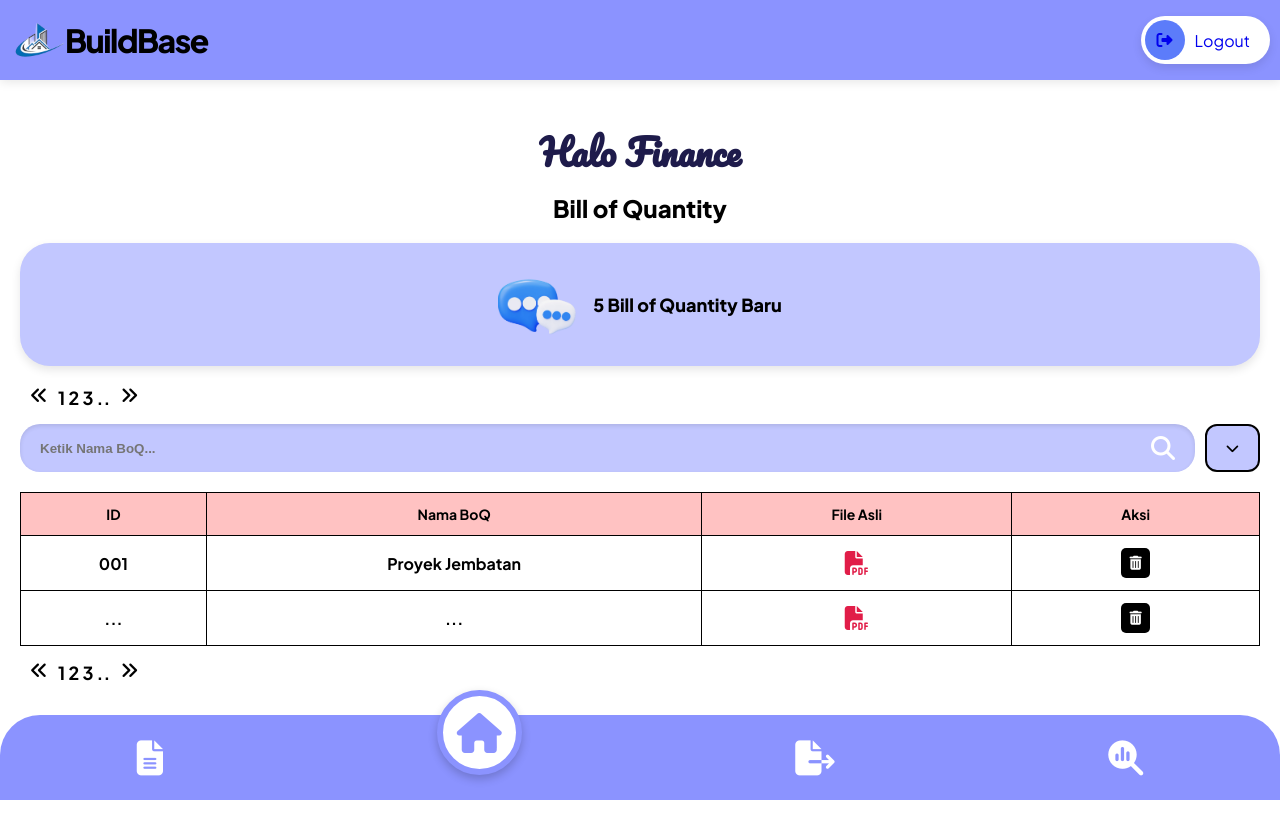
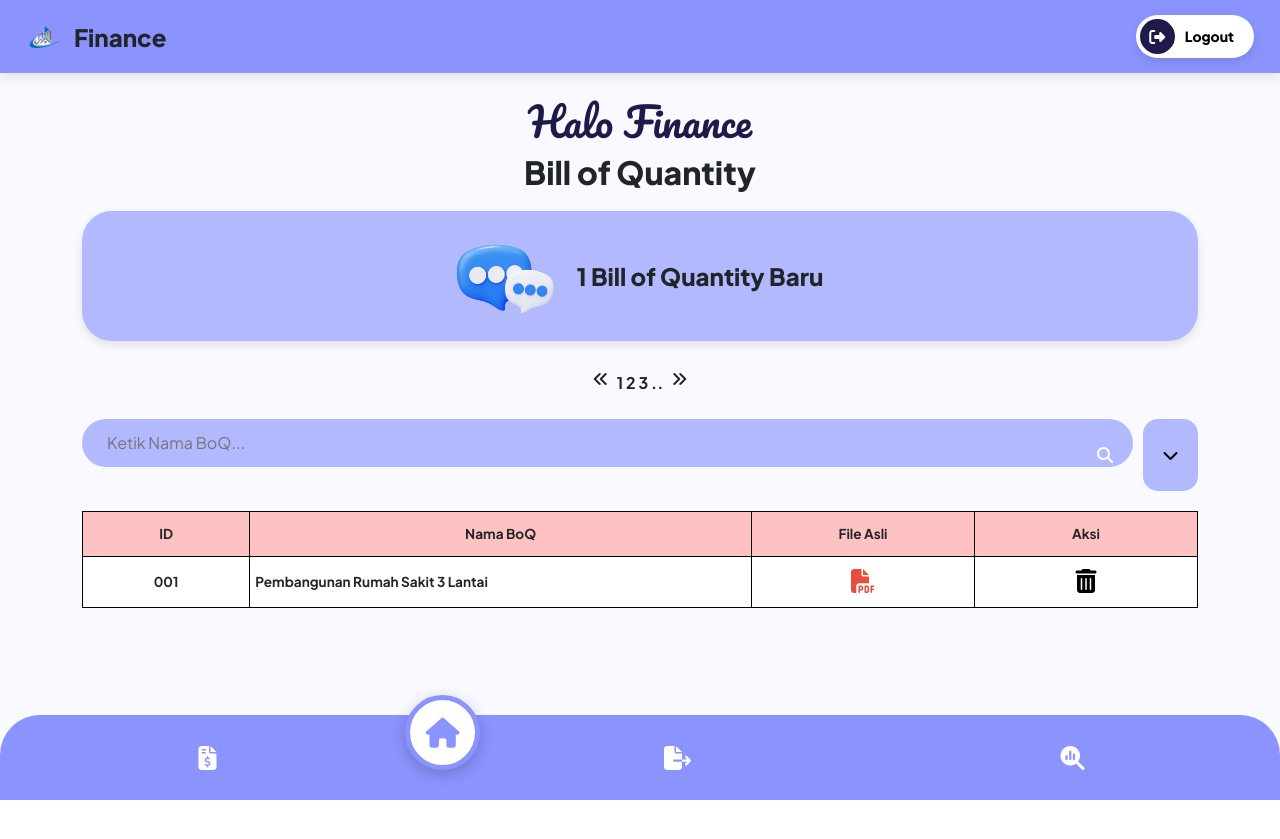
Before and after one commit to salsabilayrrr/buildbase, a PHP site: page /dashboard/finance.php in a window 1280 px wide. After the commit the page ends 800 px from the top, so only its background shows below. Run offline with PHP 8.4, Linux system fonts and the light colour scheme; data comes from the database, SQL or seed files in the repository.

Commit message:
halaman laporan keuangan dan input laporan keuangan

```diff
--- a/dashboard/finance.php
+++ b/dashboard/finance.php
@@ -1,113 +1,144 @@
 <?php
-session_start();
+include '../koneksi.php'; // Pastikan koneksi ke database buildbase_db sudah benar
+
+// 1. Ambil jumlah Bill of Quantity (BoQ) baru (Status Draft atau Belum Selesai)
+$q_count = mysqli_query($conn, "SELECT COUNT(*) as total FROM boq WHERE status_boq = 'Draft'");
+$boq_baru = mysqli_fetch_assoc($q_count)['total'];
+
+// 2. Logika Pencarian Tabel
+$keyword = "";
+if (isset($_POST['cari'])) {
+    $keyword = mysqli_real_escape_string($conn, $_POST['keyword']);
+    $query = "SELECT b.id_boq, r.deskripsi as nama_boq
+              FROM boq b
+              JOIN data_rfq r ON b.id_rfq = r.id_rfq
+              WHERE r.deskripsi LIKE '%$keyword%'";
+} else {
+    $query = "SELECT b.id_boq, r.deskripsi as nama_boq
+              FROM boq b
+              JOIN data_rfq r ON b.id_rfq = r.id_rfq
+              ORDER BY b.id_boq DESC";
+}
+$result = mysqli_query($conn, $query);
 ?>
+
 <!DOCTYPE html>
 <html lang="id">
 <head>
     <meta charset="UTF-8">
     <meta name="viewport" content="width=device-width, initial-scale=1.0">
     <title>BuildBase - Finance Dashboard</title>
-    <link href="https://fonts.googleapis.com/css2?family=Plus+Jakarta+Sans:wght@400;700;800&family=Pacifico&display=swap" rel="stylesheet">
+    <link href="https://cdn.jsdelivr.net/npm/bootstrap@5.3.0/dist/css/bootstrap.min.css" rel="stylesheet">
     <link rel="stylesheet" href="https://cdnjs.cloudflare.com/ajax/libs/font-awesome/6.4.0/css/all.min.css">
-    <link rel="stylesheet" href="../assets/css/StyleDashboardFinance.css">
+    <link rel="stylesheet" href="../assets/css/styleInputRFQCS.css"> <style>
+        .halo-text { font-family: 'Pacifico', cursive; color: #1e1b4b; text-align: center; margin-top: 20px; }
+        .section-title { font-weight: 800; text-align: center; margin-bottom: 20px; }
+
+        /* Card BoQ Baru */
+        .info-card { background-color: #B2B9FF; border-radius: 30px; padding: 25px; margin-bottom: 30px; box-shadow: 0 4px 10px rgba(0,0,0,0.1); }
+        .card-body { display: flex; align-items: center; gap: 20px; justify-content: center; }
+        .card-icon { width: 100px; }
+        .card-text { font-weight: 800; font-size: 1.5rem; margin: 0; }
+
+        .search-container { position: relative; max-width: 100%; margin-bottom: 20px; display: flex; gap: 10px; }
+        .search-box { position: relative; flex-grow: 1; }
+        .search-box input { border-radius: 50px; background-color: #B2B9FF; border: none; padding: 12px 25px; color: white; width: 100%; }
+        .search-box i { position: absolute; right: 20px; top: 50%; transform: translateY(-50%); color: white; }
+        .filter-btn { background-color: #B2B9FF; border-radius: 15px; width: 55px; display: flex; align-items: center; justify-content: center; color: black; border: none; }
+
+        .custom-table th { background-color: #FFC2C2 !important; border: 1px solid #000; }
+        .custom-table td { background-color: white !important; border: 1px solid #000; vertical-align: middle; }
+        .pdf-icon { color: #e74c3c; font-size: 1.5rem; }
+        .delete-icon { color: black; font-size: 1.5rem; cursor: pointer; }
+    </style>
 </head>
 <body>
 
     <header class="navbar-custom">
-        <div class="logo-section">
-            <img src="../assets/img/logo.png" alt="BuildBase" class="logo-img">
-            <span class="logo-text">BuildBase</span>
+        <div class="d-flex align-items-center">
+            <img src="../assets/img/logo.png" alt="BuildBase" style="width: 40px;" class="ms-3 me-2">
+            <span class="fw-black fs-4 text-dark" style="font-weight: 800;">Finance</span>
         </div>
-
-        <a href="../index.php" class="logout-btn">
-            <div class="icon-circle">
-                <i class="fa-solid fa-right-from-bracket"></i>
-            </div>
-            <span class="logout-label">Logout</span>
-        </a>
+        <div class="me-3">
+            <a href="logout.php" class="logout-btn">
+                <div class="icon-circle"><i class="fa-solid fa-right-from-bracket logout-icon-fa"></i></div>
+                <span class="logout-text">Logout</span>
+            </a>
+        </div>
     </header>
 
-    <main class="content">
+    <main class="container mt-4 mb-5">
         <h1 class="halo-text">Halo Finance</h1>
         <h2 class="section-title">Bill of Quantity</h2>
 
-        <div class="info-card">
+        <div class="info-card text-center">
             <div class="card-body">
                 <img src="../assets/img/assetfinance.png" alt="Icon" class="card-icon">
-                <p class="card-text">5 Bill of Quantity Baru</p>
+            <p class="card-text"><?= $boq_baru ?> Bill of Quantity Baru</p>
             </div>
         </div>
 
-        <div class="pagination">
+        <div class="d-flex justify-content-center gap-2 mb-4 fw-bold">
             <i class="fa-solid fa-angles-left"></i> 1 2 3 .. <i class="fa-solid fa-angles-right"></i>
         </div>
 
-        <div class="search-container">
+        <form method="POST" class="search-container">
             <div class="search-box">
-                <input type="text" placeholder="Ketik Nama BoQ...">
-                <i class="fa-solid fa-magnifying-glass"></i>
+                <input type="text" name="keyword" placeholder="Ketik Nama BoQ..." value="<?= $keyword ?>">
+                <button type="submit" name="cari" style="background:none; border:none;"><i class="fa-solid fa-magnifying-glass"></i></button>
             </div>
-            <button class="filter-btn">
-                <i class="fa-solid fa-chevron-down"></i>
-            </button>
-        </div>
+            <button type="button" class="filter-btn"><i class="fa-solid fa-chevron-down"></i></button>
+        </form>
 
         <div class="table-responsive">
-            <table class="custom-table">
+            <table class="custom-table text-center w-100">
                 <thead>
                     <tr>
                         <th width="15%">ID</th>
-                        <th width="40%">Nama BoQ</th>
-                        <th width="25%">File Asli</th>
+                        <th width="45%">Nama BoQ</th>
+                        <th width="20%">File Asli</th>
                         <th width="20%">Aksi</th>
                     </tr>
                 </thead>
                 <tbody>
+                    <?php while($row = mysqli_fetch_assoc($result)): ?>
                     <tr>
-                        <td>001</td>
-                        <td>Proyek Jembatan</td>
-                        <td><i class="fa-solid fa-file-pdf pdf-icon"></i></td>
-                        <td><i class="fa-solid fa-trash-can delete-icon"></i></td>
+                        <td><?= sprintf("%03d", $row['id_boq']) ?></td>
+                        <td class="text-start"><?= htmlspecialchars($row['nama_boq']) ?></td>
+                        <td><a href="#"><i class="fa-solid fa-file-pdf pdf-icon"></i></a></td>
+                        <td><a href="hapus_boq.php?id=<?= $row['id_boq'] ?>" onclick="return confirm('Hapus BoQ?')"><i class="fa-solid fa-trash-can delete-icon"></i></a></td>
                     </tr>
-                    <tr>
-                        <td>...</td>
-                        <td>...</td>
-                        <td><i class="fa-solid fa-file-pdf pdf-icon"></i></td>
-                        <td><i class="fa-solid fa-trash-can delete-icon"></i></td>
-                    </tr>
+                    <?php endwhile; ?>
                 </tbody>
             </table>
-        </div>
-
-        <div class="pagination">
-            <i class="fa-solid fa-angles-left"></i> 1 2 3 .. <i class="fa-solid fa-angles-right"></i>
         </div>
     </main>
 
     <nav id="navbar" class="bottom-nav">
-        <i class="fa-solid fa-file-lines nav-icon"></i>
-        <div class="home-btn-container">
-            <div class="home-btn">
-                <i class="fa-solid fa-house"></i>
-            </div>
-        </div>
-        <i class="fa-solid fa-file-export nav-icon"></i>
-        <i class="fa-solid fa-magnifying-glass-chart nav-icon"></i>
+        <a href="../finance/laporankeuangan.php" class="nav-item">
+            <i class="fa-solid fa-file-invoice-dollar text-white" style="font-size: 24px;"></i>
+        </a>
+
+        <a href="finance.php" class="active-cycle">
+            <i class="fa-solid fa-house" style="color: #8B93FF; font-size: 30px;"></i>
+        </a>
+
+        <a href="../financelaporannegoisasi.php" class="nav-item">
+            <i class="fa-solid fa-file-export text-white" style="font-size: 24px;"></i>
+        </a>
+
+        <a href="../finance/profile.php" class="nav-item">
+            <i class="fa-solid fa-magnifying-glass-chart text-white" style="font-size: 24px;"></i>
+        </a>
     </nav>
+
     <script>
-        // SCRIPT AGAR NAVBAR TENGGELAM SAAT MENGETIK
         const navbar = document.getElementById('navbar');
         const inputs = document.querySelectorAll('input');
 
         inputs.forEach(input => {
-            input.addEventListener('focus', () => {
-                // Sembunyikan navbar (tenggelam)
-                navbar.style.transform = 'translateY(100px)';
-            });
-            input.addEventListener('blur', () => {
-                // Tampilkan kembali navbar
-                navbar.style.transform = 'translateY(0)';
-            });
+            input.addEventListener('focus', () => { navbar.style.transform = 'translateY(100px)'; });
+            input.addEventListener('blur', () => { navbar.style.transform = 'translateY(0)'; });
         });
     </script>
 </body>
```
Also changed, not shown: finance/get_boq_details.php (added, +19 -0 lines), finance/inputlaporan.php (+166 -0 lines), finance/laporankeuangan.php (added, +147 -0 lines), finance/laporan.php (deleted).
